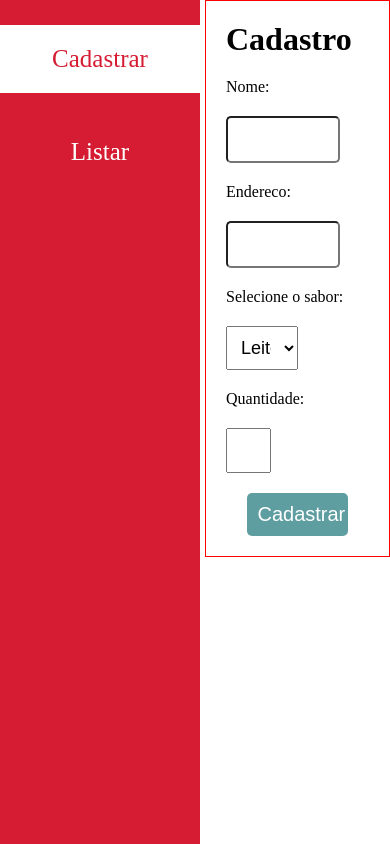
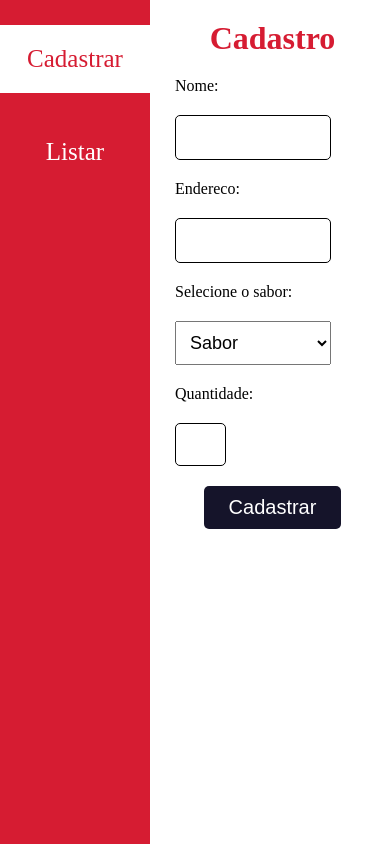
Before and after one commit to Braz99/gerenciador-de-pedidos, a React (Create React App) app: page / in a window 390 px wide. Built offline with nearby package versions, Linux system fonts and the light colour scheme.

Commit message:
Ajusta o css
Ajusta o css tanto da Navbar quanto do HomeMain

```diff
--- a/src/components/MainHome.jsx
+++ b/src/components/MainHome.jsx
@@ -41,7 +41,10 @@ function MainHome() {
 					onChange={(e) => {
 						setFlavor(e.target.value);
 					}}>
-					<option value="leite condensado">Leite Condensado</option>
+					<option value="">Sabor</option>
+					<option value="leite condensado" selected>
+						Leite Condensado
+					</option>
 					<option value="chocolate">Chocolate</option>
 					<option value="abacaxi">Abacaxi</option>
 					<option value="goiaba">Goiaba</option>
@@ -53,6 +56,8 @@ function MainHome() {
 					name="quantity"
 					id="input_quantity"
 					type="number"
+					min="1"
+					max="500"
 					value={quantity}
 					onChange={(e) => setQuantity(e.target.value)}
 				/>
--- a/src/components/Navbar.jsx
+++ b/src/components/Navbar.jsx
@@ -13,7 +13,6 @@ function Navbar() {
 		if (url.pathname === "/list") {
 			document.getElementById("list").classList.add("active");
 		}
-
 	});
 
 	return (
--- a/src/styles/mainHome_s.css
+++ b/src/styles/mainHome_s.css
@@ -1,12 +1,13 @@
 #main_home {
 	margin-left: 205px;
-	border: 1px solid red;
 	padding: 20px;
 	box-sizing: border-box;
 }
 
 #main_home h1 {
 	margin-bottom: 20px;
+	text-align: center;
+	color: #d61c32;
 }
 
 #form {
@@ -23,28 +24,46 @@
 	border-radius: 5px;
 	padding: 10px;
 	box-sizing: border-box;
+	border: 1px solid #000;
 }
 
 #input_quantity {
 	width: 15%;
 	font-size: 18px;
 	padding: 10px;
+	border-radius: 5px;
+	border: 1px solid #000;
 }
 
 #select_items {
 	font-size: 18px;
 	padding: 10px;
-	width: 50%;
+	width: 17%;
+	cursor: pointer;
 }
 
 #button_form {
-	width: 70%;
+	width: 30%;
 	margin: 0 auto;
 	padding: 10px;
 	font-size: 20px;
-	background-color: cadetblue;
-    color: #fff;
+	background-color: #15142a;
+	color: #fff;
 	cursor: pointer;
 	border-radius: 5px;
 	border: none;
 }
+
+@media (max-width: 760px) {
+	#main_home {
+		margin-left: 155px;
+	}
+
+	#select_items {
+		width: 80%;
+	}
+
+	#button_form {
+		width: 70%;
+	}
+}
--- a/src/styles/navbar_s.css
+++ b/src/styles/navbar_s.css
@@ -1,7 +1,7 @@
 #navbar {
 	display: inline-block;
 	background-color: #d61c32;
-	min-width: 200px;
+	width: 200px;
 	min-height: 100vh;
 	position: fixed;
 }
@@ -25,3 +25,11 @@
 .active a {
 	color: #d61c32;
 }
+
+@media (max-width: 760px){
+
+    #navbar {
+		width: 150px;
+	}
+
+}
```
